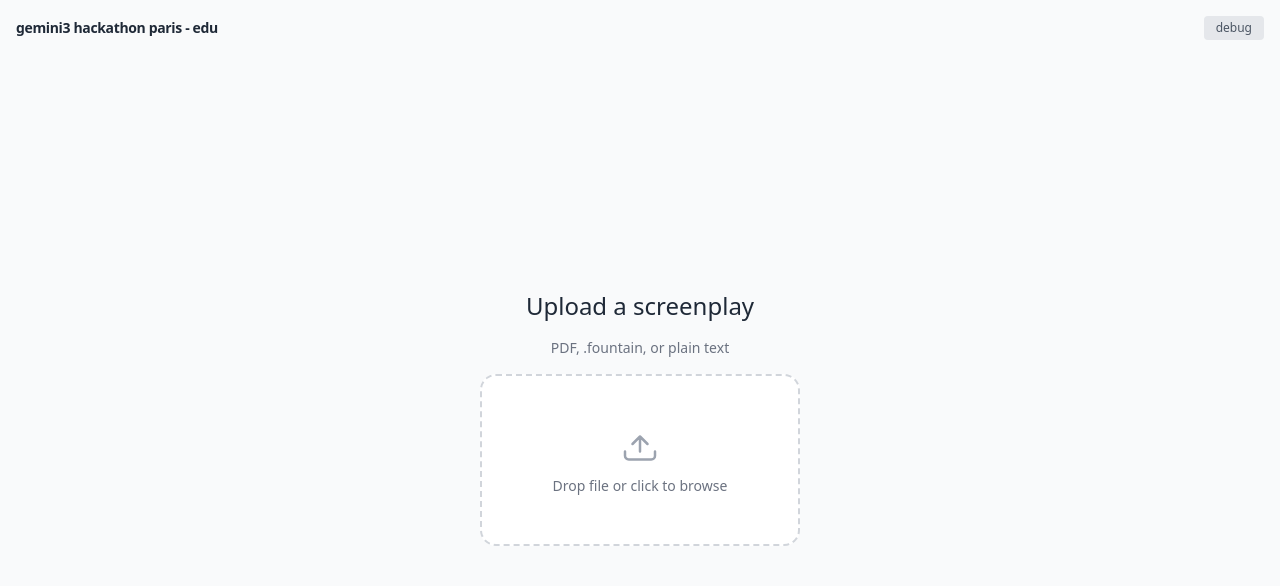
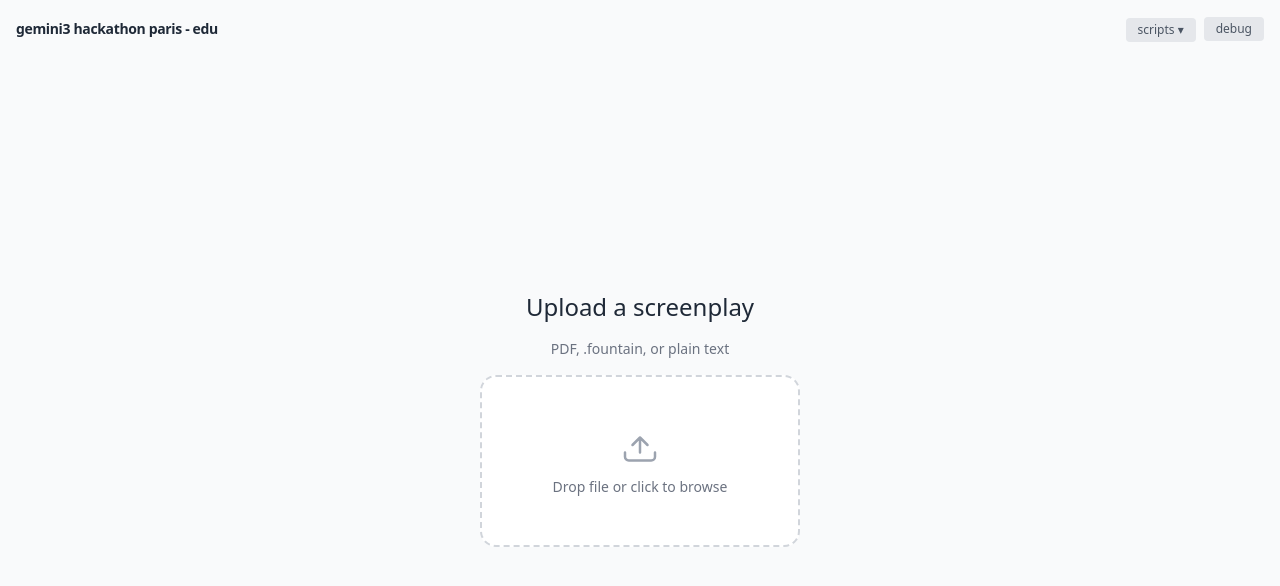
Before and after one commit to EduGonO/gemini3-hackathon-paris, a Next.js app: page / in a window 1280 px wide. Shown: the top 586 px of the page. Built offline with nearby package versions, Linux system fonts and the light colour scheme.

Commit message:
add script browsing and loading UI

```diff
--- /dev/null
+++ b/app/api/scripts/route.ts
@@ -0,0 +1,27 @@
+import { NextResponse } from "next/server";
+import { readdirSync } from "fs";
+import { join } from "path";
+
+export interface ScriptMeta {
+  name: string;        // display name (filename without extension)
+  filename: string;    // full filename e.g. "my-script.pdf"
+  path: string;        // public URL path e.g. "/scripts/my-script.pdf"
+}
+
+export async function GET() {
+  try {
+    const dir = join(process.cwd(), "public", "scripts");
+    const files = readdirSync(dir).filter(
+      (f) => f.endsWith(".pdf") || f.endsWith(".txt") || f.endsWith(".fountain")
+    );
+    const scripts: ScriptMeta[] = files.map((filename) => ({
+      name: filename.replace(/\.[^.]+$/, "").replace(/[-_]/g, " "),
+      filename,
+      path: `/scripts/${encodeURIComponent(filename)}`,
+    }));
+    return NextResponse.json(scripts);
+  } catch {
+    // Directory doesn't exist or unreadable — return empty list
+    return NextResponse.json([]);
+  }
+}
--- a/app/page.tsx
+++ b/app/page.tsx
@@ -3,6 +3,8 @@
 import { useState, useCallback } from "react";
 import ScriptDisplay, { Scene, CharacterStats } from "@/components/ScriptDisplay";
 import DebugPanel, { DebugInfo } from "@/components/DebugPanel";
+import ScriptSelector from "@/components/ScriptSelector";
+import type { ScriptMeta } from "@/components/ScriptSelector";
 import { parseScenesFallback } from "@/lib/parseScript";
 
 type AppState = "idle" | "loading" | "ready" | "error";
@@ -16,6 +18,7 @@ export default function Home() {
   const [isDragging, setIsDragging] = useState(false);
   const [showDebug, setShowDebug] = useState(false);
   const [debug, setDebug] = useState<DebugInfo>({ log: [] });
+  const [currentScript, setCurrentScript] = useState<string | undefined>();
 
   function log(msg: string) {
     setDebug((prev) => ({ ...prev, log: [...prev.log, `${new Date().toLocaleTimeString()} ${msg}`] }));
@@ -25,13 +28,33 @@ export default function Home() {
     return filename.replace(/\.[^.]+$/, "").replace(/[-_]/g, " ").trim();
   }
 
+  async function processText(text: string, sourceName: string, sourceSize?: number) {
+    log(`parsing "${sourceName}"...`);
+    setDebug((prev) => ({ ...prev, parseStatus: "pending" }));
+
+    const { scenes: parsedScenes, characters: parsedChars, debugLog } = parseScenesFallback(text);
+
+    log(`parsed ${parsedScenes.length} scenes, ${parsedChars.length} characters`);
+    setDebug((prev) => ({
+      ...prev,
+      parseStatus: "ok",
+      sceneCount: parsedScenes.length,
+      scenes: parsedScenes,
+      characters: parsedChars,
+      debugLog,
+    }));
+
+    setScenes(parsedScenes);
+    setCharacters(parsedChars);
+    setTitle(titleFromFilename(sourceName));
+    setState("ready");
+  }
+
   async function processFile(file: File) {
     setState("loading");
     setError("");
-    const fileTitle = titleFromFilename(file.name);
-    setTitle(fileTitle);
+    setCurrentScript(undefined);
     setDebug({ fileName: file.name, fileSize: file.size, fileType: file.type || "unknown", log: [] });
-
     log(`processing ${file.name}`);
 
     try {
@@ -81,24 +104,7 @@ export default function Home() {
         }));
       }
 
-      log("parsing scenes...");
-      setDebug((prev) => ({ ...prev, parseStatus: "pending" }));
-
-      const { scenes: parsedScenes, characters: parsedChars, debugLog } = parseScenesFallback(text);
-
-      log(`parsed ${parsedScenes.length} scenes, ${parsedChars.length} characters`);
-      setDebug((prev) => ({
-        ...prev,
-        parseStatus: "ok",
-        sceneCount: parsedScenes.length,
-        scenes: parsedScenes,
-        characters: parsedChars,
-        debugLog,
-      }));
-
-      setScenes(parsedScenes);
-      setCharacters(parsedChars);
-      setState("ready");
+      await processText(text, file.name, file.size);
     } catch (err: any) {
       const msg = err?.message ?? "Unknown error";
       log(`ERROR: ${msg}`);
@@ -108,6 +114,67 @@ export default function Home() {
         ocrStatus: prev.ocrStatus === "pending" ? "error" : prev.ocrStatus,
         parseStatus: prev.parseStatus === "pending" ? "error" : prev.parseStatus,
       }));
+      setError(msg);
+      setState("error");
+    }
+  }
+
+  async function loadDemoScript(script: ScriptMeta) {
+    setState("loading");
+    setError("");
+    setCurrentScript(script.name);
+    setDebug({ fileName: script.filename, fileType: "demo script", log: [] });
+    log(`loading demo script: ${script.filename}`);
+
+    try {
+      const res = await fetch(script.path);
+      if (!res.ok) throw new Error(`Failed to fetch ${script.path}: ${res.status}`);
+
+      const blob = await res.blob();
+      log(`fetched ${(blob.size / 1024).toFixed(1)} KB`);
+      setDebug((prev) => ({ ...prev, fileSize: blob.size }));
+
+      let text = "";
+
+      if (script.filename.endsWith(".pdf")) {
+        log("running OCR on demo PDF...");
+        setDebug((prev) => ({ ...prev, ocrStatus: "pending" }));
+        const reader = new FileReader();
+        const base64 = await new Promise<string>((resolve, reject) => {
+          reader.onload = () => resolve((reader.result as string).split(",")[1]);
+          reader.onerror = reject;
+          reader.readAsDataURL(blob);
+        });
+        const ocrRes = await fetch("/api/ocr", {
+          method: "POST",
+          headers: { "Content-Type": "application/json" },
+          body: JSON.stringify({ file: base64 }),
+        });
+        if (!ocrRes.ok) throw new Error(`OCR failed: ${ocrRes.status}`);
+        const data = await ocrRes.json();
+        text = data.text ?? "";
+        log(`OCR ok — ${text.length} chars, ${data.pages} pages`);
+        setDebug((prev) => ({
+          ...prev,
+          ocrStatus: "ok",
+          rawTextLength: text.length,
+          rawTextPreview: text.slice(0, 400),
+        }));
+      } else {
+        text = await blob.text();
+        setDebug((prev) => ({
+          ...prev,
+          ocrStatus: "ok (plaintext)",
+          rawTextLength: text.length,
+          rawTextPreview: text.slice(0, 400),
+        }));
+      }
+
+      await processText(text, script.filename);
+    } catch (err: any) {
+      const msg = err?.message ?? "Unknown error";
+      log(`ERROR: ${msg}`);
+      setDebug((prev) => ({ ...prev, error: msg }));
       setError(msg);
       setState("error");
     }
@@ -129,14 +196,23 @@ export default function Home() {
     <main className="flex h-dvh flex-col overflow-hidden bg-gray-50 px-4 py-4">
       {/* Header */}
       <div className="mb-3 flex items-center justify-between">
-        <h1 className="text-sm font-semibold tracking-tight text-gray-800">gemini3 hackathon paris - edu</h1>
-        <div className="flex gap-2">
+        <h1 className="text-sm font-semibold tracking-tight text-gray-800">
+          gemini3 hackathon paris - edu
+        </h1>
+        <div className="flex items-center gap-2">
+          <ScriptSelector onLoad={loadDemoScript} currentScript={currentScript} />
           {state === "ready" && (
             <button
-              onClick={() => { setState("idle"); setScenes([]); setTitle(""); setCharacters([]); }}
+              onClick={() => {
+                setState("idle");
+                setScenes([]);
+                setTitle("");
+                setCharacters([]);
+                setCurrentScript(undefined);
+              }}
               className="rounded bg-gray-200 px-3 py-1 text-xs text-gray-600 hover:bg-gray-300"
             >
-              New script
+              new script
             </button>
           )}
           <button
--- /dev/null
+++ b/components/ScriptSelector.tsx
@@ -0,0 +1,92 @@
+"use client";
+
+import { useState, useEffect, useRef } from "react";
+
+export interface ScriptMeta {
+  name: string;
+  filename: string;
+  path: string;
+}
+
+interface Props {
+  onLoad: (script: ScriptMeta) => void;
+  currentScript?: string;
+}
+
+export default function ScriptSelector({ onLoad, currentScript }: Props) {
+  const [scripts, setScripts] = useState<ScriptMeta[]>([]);
+  const [open, setOpen] = useState(false);
+  const [loading, setLoading] = useState(false);
+  const ref = useRef<HTMLDivElement>(null);
+
+  useEffect(() => {
+    fetch("/api/scripts")
+      .then((r) => r.json())
+      .then(setScripts)
+      .catch(() => setScripts([]));
+  }, []);
+
+  // Close on outside click
+  useEffect(() => {
+    function handle(e: MouseEvent) {
+      if (ref.current && !ref.current.contains(e.target as Node)) setOpen(false);
+    }
+    document.addEventListener("mousedown", handle);
+    return () => document.removeEventListener("mousedown", handle);
+  }, []);
+
+  if (scripts.length === 0) return null;
+
+  return (
+    <div ref={ref} className="relative">
+      <button
+        onClick={() => setOpen((v) => !v)}
+        className={`rounded px-3 py-1 text-xs transition-colors ${
+          open
+            ? "bg-gray-800 text-white"
+            : "bg-gray-200 text-gray-600 hover:bg-gray-300"
+        }`}
+      >
+        {currentScript ? (
+          <span className="max-w-[120px] truncate inline-block align-bottom">{currentScript}</span>
+        ) : (
+          "scripts ▾"
+        )}
+      </button>
+
+      {open && (
+        <div className="absolute right-0 top-full z-40 mt-1 w-56 rounded-xl border border-gray-200 bg-white shadow-xl">
+          <div className="border-b px-3 py-1.5 text-[10px] font-semibold uppercase tracking-wider text-gray-400">
+            demo scripts
+          </div>
+          <ul className="max-h-48 overflow-y-auto py-1">
+            {scripts.map((s) => (
+              <li key={s.path}>
+                <button
+                  onClick={async () => {
+                    setOpen(false);
+                    setLoading(true);
+                    try {
+                      onLoad(s);
+                    } finally {
+                      setLoading(false);
+                    }
+                  }}
+                  className={`block w-full px-3 py-2 text-left text-xs hover:bg-gray-50 transition-colors ${
+                    currentScript === s.name ? "font-semibold text-gray-900 bg-gray-50" : "text-gray-700"
+                  }`}
+                >
+                  <div className="truncate">{s.name}</div>
+                  <div className="text-[10px] text-gray-400">{s.filename}</div>
+                </button>
+              </li>
+            ))}
+          </ul>
+          <div className="border-t px-3 py-1.5 text-[10px] text-gray-400">
+            add files to <code className="bg-gray-100 px-1 rounded">public/scripts/</code>
+          </div>
+        </div>
+      )}
+    </div>
+  );
+}
```
Also changed, not shown: 1 other file (tests, documents, lock files or other folders).
